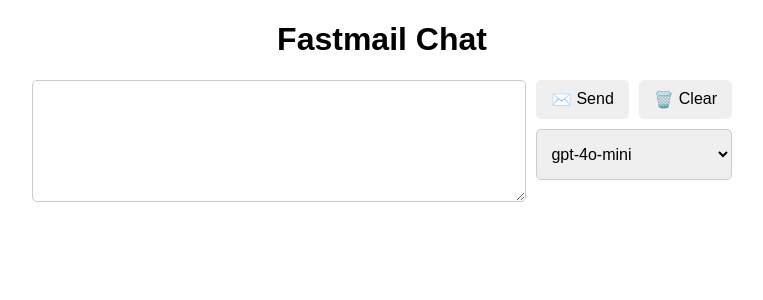
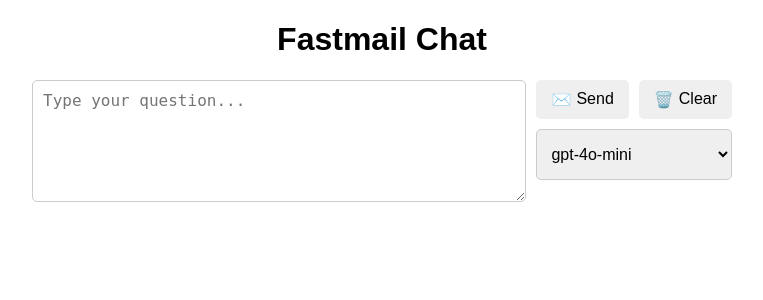
Before and after one commit to jeffjjohnston/fastmail-chat, a Flask app: page / in a window 1280 px wide. Shown: the top 300 px of the page, without its empty margins (258-1021 px from the left). Run offline with Flask 3, Linux system fonts and the light colour scheme; parts of the project's set-up code (start-up, migrations or seed data) failed here and were passed over.

Commit message:
Add placeholder to message textarea

```diff
--- a/templates/index.html
+++ b/templates/index.html
@@ -96,7 +96,7 @@
     {% endfor %}
     </div>
     <form method="post">
-        <textarea name="message" rows="3" required></textarea>
+        <textarea name="message" rows="3" required placeholder="Type your question..."></textarea>
         <div class="controls">
             <div class="button-row">
                 <button type="submit" class="send-btn">✉️<span>Send</span><span class="spinner"></span></button>
```
